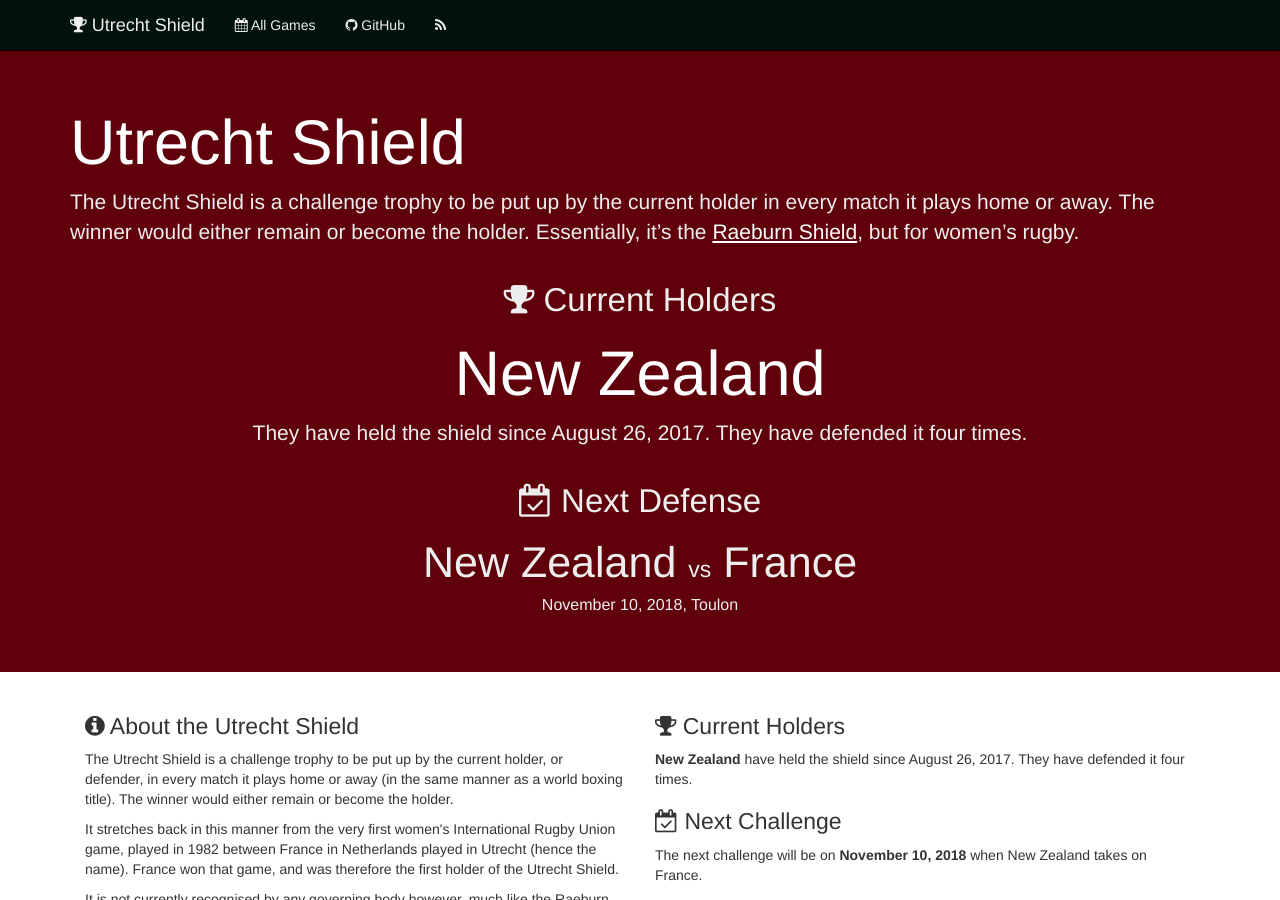
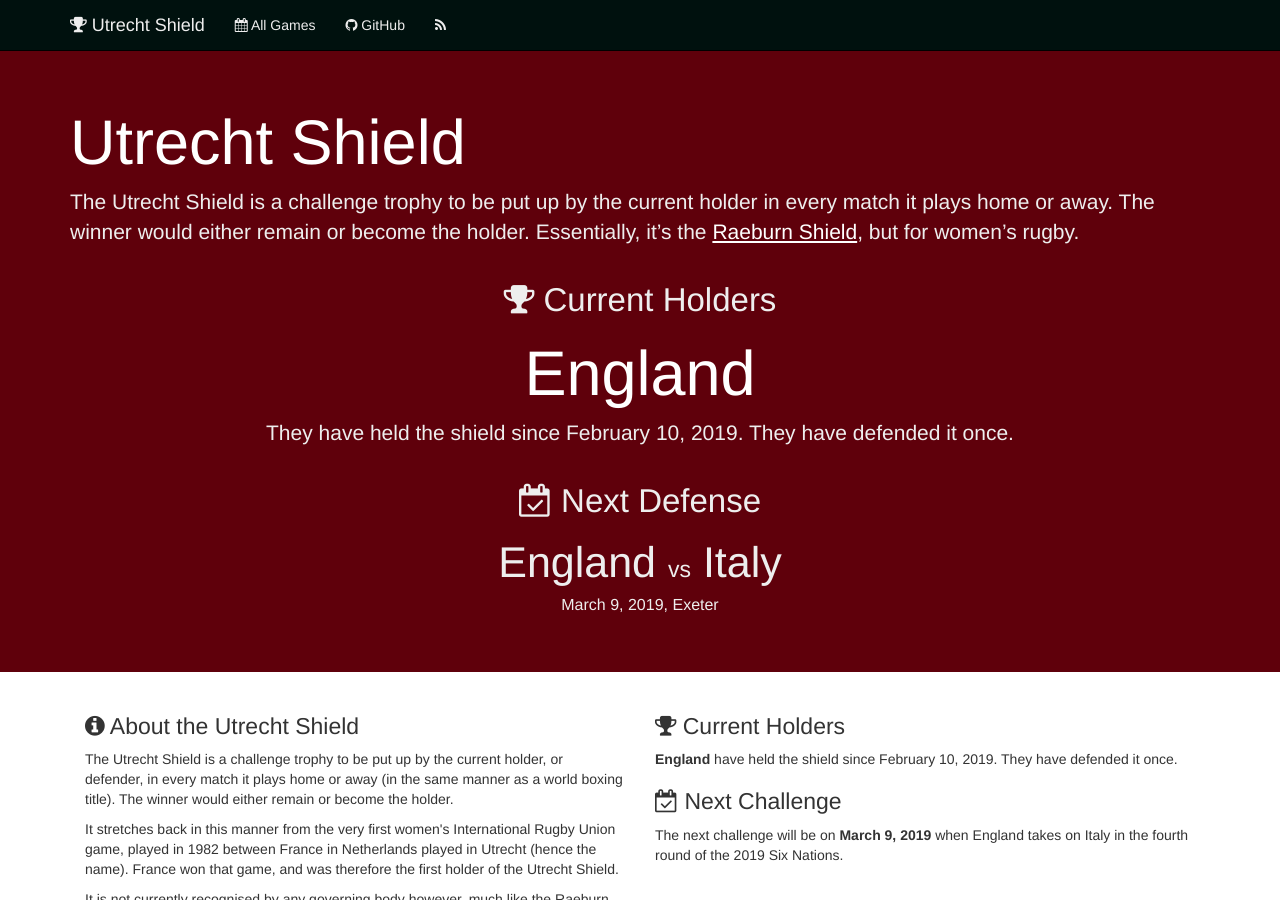
Before and after one commit to mattgrande/utrecht-shield, a Jekyll site: the page built from index.html, in a window 1280 px wide and 900 px high. Built offline with Jekyll 4.4.1, drawn with Linux system fonts in a browser that asks for light colours; nearby versions of some CDN libraries; a style sheet for code colours, icons or effects is not loaded.

Commit message:
Update index

```diff
--- a/index.html
+++ b/index.html
@@ -20,15 +20,15 @@
     <div class="row centre">
       <div class="col-sm-12">
           <h3><i class="fa fa-trophy"></i> Current Holders</h3>
-          <h1><span class="flag-icon flag-icon-nz"></span> New Zealand</h1>
+          <h1><span class="flag-icon flag-icon-gb-eng"></span> England</h1>
       </div>
       <div class="col-sm-12">
-          <p>They have held the shield since August 26, 2017. They have defended it four times.</p>
+          <p>They have held the shield since February 10, 2019. They have defended it once.</p>
       </div>
       <div class="col-sm-12">
           <h3><i class="fa fa-calendar-check-o"></i> Next Defense</h3>
-          <h2><span class="flag-icon flag-icon-nz"></span> New Zealand <span style="font-size: 23px">vs</span> France <span class="flag-icon flag-icon-fr"></span></h2>
-          <h4>November 10, 2018, Toulon</h4>
+          <h2><span class="flag-icon flag-icon-gb-eng"></span> England <span style="font-size: 23px">vs</span> Italy <span class="flag-icon flag-icon-it"></span></h2>
+          <h4>March 9, 2019, Exeter</h4>
       </div>
     </div>
   </div>
@@ -57,14 +57,14 @@
                     <h2><i class="fa fa-trophy"></i> Current Holders</h2>
 
                     <p>
-                        <span class="flag-icon flag-icon-nz"></span>
-                        <strong>New Zealand</strong> have held the shield since August 26, 2017. They have defended it four times.
+                        <span class="flag-icon flag-icon-gb-eng"></span>
+                        <strong>England</strong> have held the shield since February 10, 2019. They have defended it once.
                     </p>
 
                     <h2><i class="fa fa-calendar-check-o"></i> Next Challenge</h2>
 
                     <p>
-                        The next challenge will be on <strong>November 10, 2018</strong> when New Zealand takes on France.
+                        The next challenge will be on <strong>March 9, 2019</strong> when England takes on Italy in the fourth round of the 2019 Six Nations.
                     </p>
                 </div>
             </div>
```
